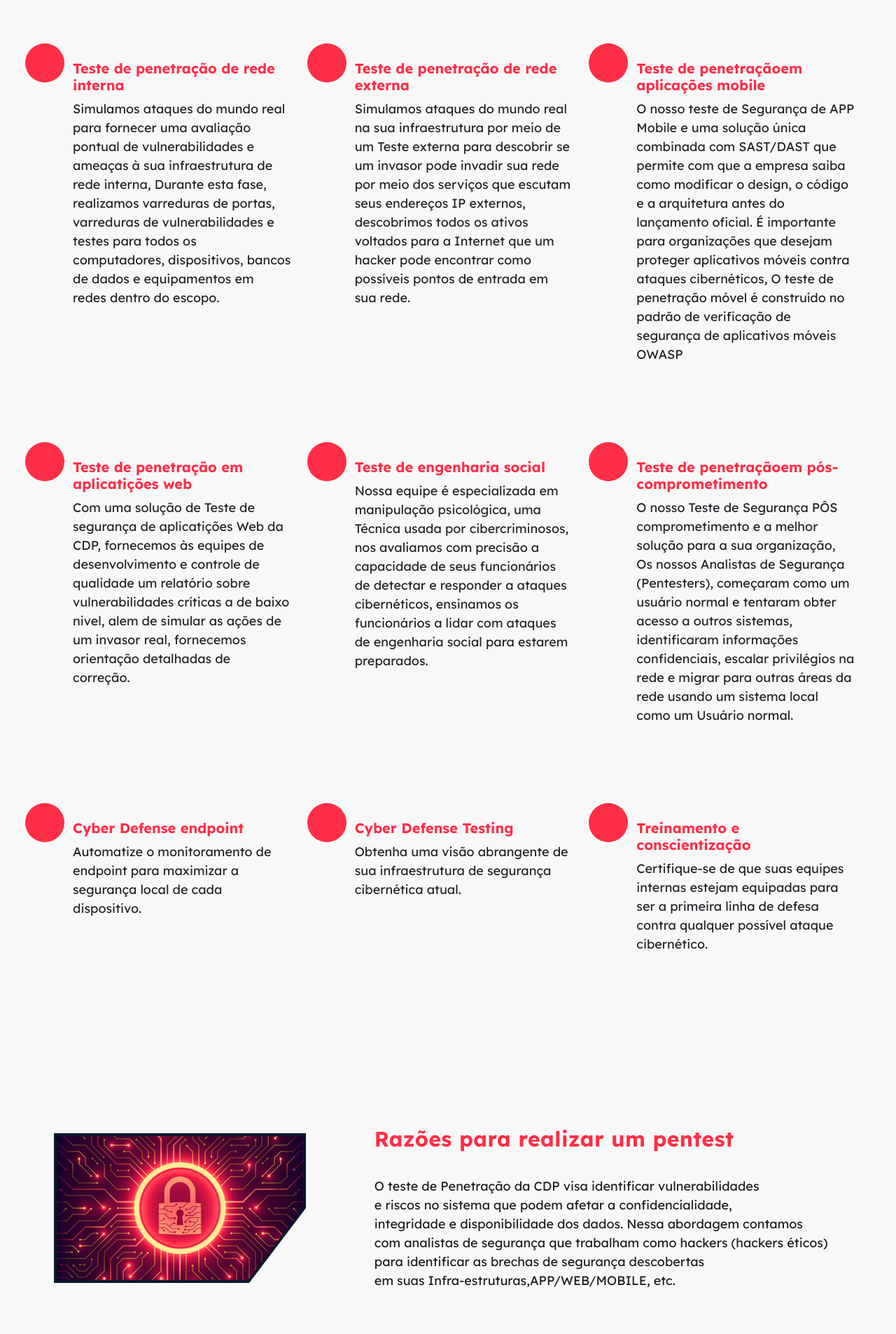
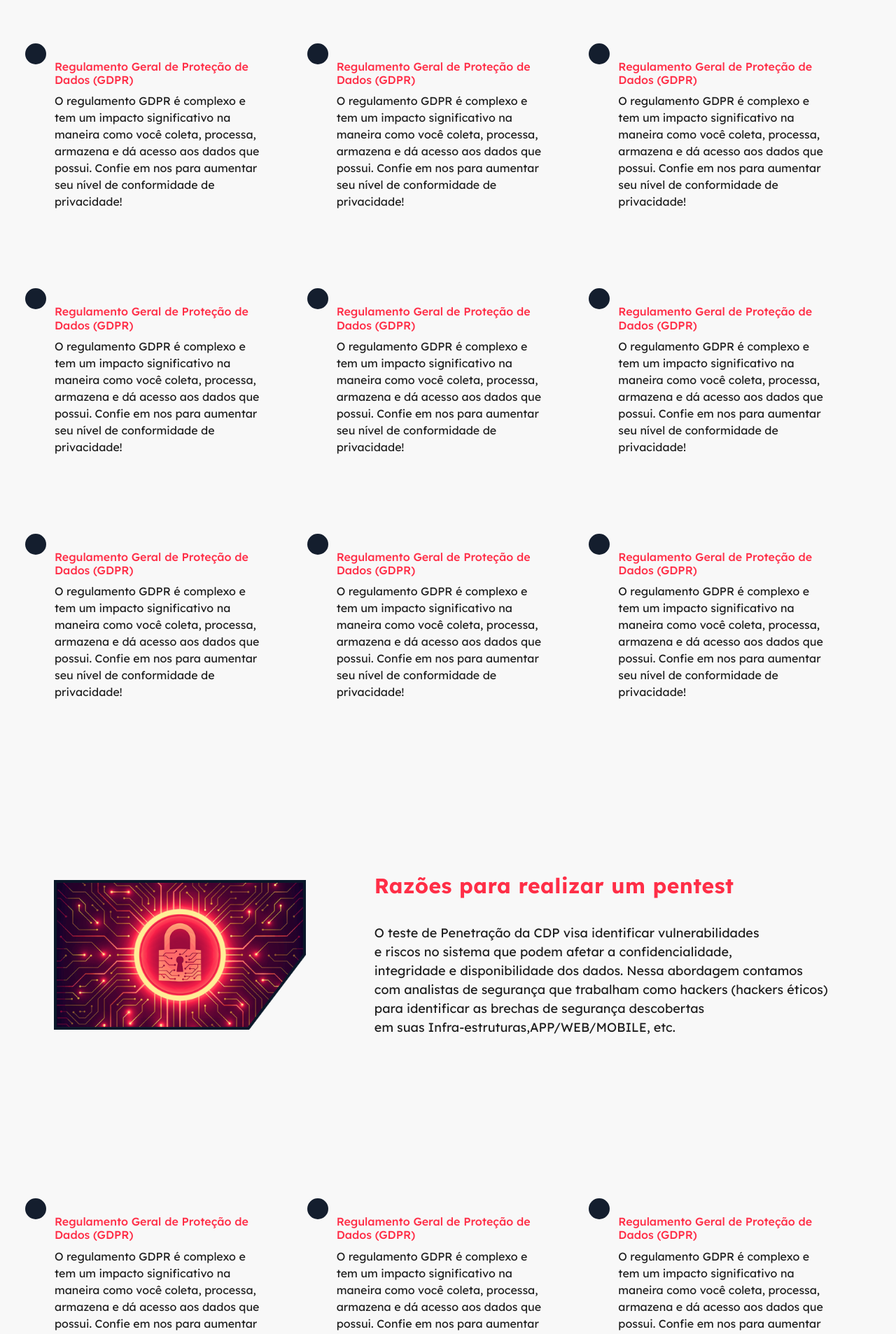
Before and after one commit to arlindo0x73/athsec, a Next.js app: page /mdr in a window 1280 px wide. Shown: the part 1300-3207 px from the top of the page at 70% size. Built offline with nearby package versions, Linux system fonts and the light colour scheme; a web font is replaced by a local one.

Commit message:
Atualizando ...

```diff
--- a/components/Footer/index.js
+++ b/components/Footer/index.js
@@ -59,7 +59,7 @@ const Footer = () => {
           <h4>CONECTE-NOS</h4>
 
           <div className={style.links}>
-            <Link href="">Contactos</Link>
+            <Link href="/contacts">Contactos</Link>
             <Link href="">Login</Link>
             <Link href="">Carreira</Link>
           </div>
--- a/pages/mdr.js
+++ b/pages/mdr.js
@@ -51,17 +51,16 @@ const index = () => {
           </div>
         </div>
 
+        <div className={styleMain.circleInfoContainer}>
           <div className="row p-5">
             <div className="col-md-4">
               <div className="row">
-              <div className="col-md-2" style={{ background: '#FF2E47', width: '3.5rem', height: '3.5rem', borderRadius: '100%' }}></div>
-              <div className="col-md-10 mt-4">
-                <h5 className={styleMain.titleRed}>Teste de penetração de rede interna</h5>
+                <div className={`col-md-2 ${styleMain.circle}`}></div>
+                <div className={`col-md-10 mt-4 ${styleMain.circleInfo}`}>
+                  <h2>Regulamento Geral de Proteção de Dados (GDPR)</h2>
                   <p>
-                  Simulamos ataques do mundo real para fornecer uma avaliação pontual de vulnerabilidades e
-                  ameaças à sua infraestrutura de rede interna, Durante esta fase, realizamos varreduras de portas,
-                  varreduras de vulnerabilidades e testes para todos os computadores, dispositivos, bancos de dados
-                  e equipamentos em redes dentro do escopo.
+                    O regulamento GDPR é complexo e tem um impacto significativo na maneira como você coleta, processa,
+                    armazena e dá acesso aos dados que possui. Confie em nos para aumentar seu nível de conformidade de privacidade!
                   </p>
                 </div>
               </div>
@@ -69,14 +68,12 @@ const index = () => {
 
             <div className="col-md-4">
               <div className="row">
-              <div className="col-md-2" style={{ background: '#FF2E47', width: '3.5rem', height: '3.5rem', borderRadius: '100%' }}></div>
-              <div className="col-md-10 mt-4">
-                <h5 className={styleMain.titleRed}>Teste de penetração de rede externa</h5>
+                <div className={`col-md-2 ${styleMain.circle}`}></div>
+                <div className={`col-md-10 mt-4 ${styleMain.circleInfo}`}>
+                  <h2>Regulamento Geral de Proteção de Dados (GDPR)</h2>
                   <p>
-                  Simulamos ataques do mundo real na sua infraestrutura por meio de um Teste
-                  externa para descobrir se um invasor pode invadir sua rede por meio dos serviços
-                  que escutam seus endereços IP externos, descobrimos todos os ativos voltados para a
-                  Internet que um hacker pode encontrar como possíveis pontos de entrada em sua rede.
+                    O regulamento GDPR é complexo e tem um impacto significativo na maneira como você coleta, processa,
+                    armazena e dá acesso aos dados que possui. Confie em nos para aumentar seu nível de conformidade de privacidade!
                   </p>
                 </div>
               </div>
@@ -84,15 +81,12 @@ const index = () => {
 
             <div className="col-md-4">
               <div className="row">
-              <div className="col-md-2" style={{ background: '#FF2E47', width: '3.5rem', height: '3.5rem', borderRadius: '100%' }}></div>
-              <div className="col-md-10 mt-4">
-                <h5 className={styleMain.titleRed}>Teste de penetraçãoem aplicações mobile</h5>
+                <div className={`col-md-2 ${styleMain.circle}`}></div>
+                <div className={`col-md-10 mt-4 ${styleMain.circleInfo}`}>
+                  <h2>Regulamento Geral de Proteção de Dados (GDPR)</h2>
                   <p>
-                  O nosso teste de Segurança de APP Mobile e uma solução única combinada
-                  com SAST/DAST que permite com que a empresa saiba como modificar o design,
-                  o código e a arquitetura antes do lançamento oficial. É importante para
-                  organizações que desejam proteger aplicativos móveis contra ataques cibernéticos,
-                  O teste de penetração móvel é construído no padrão de verificação de segurança de aplicativos móveis OWASP
+                    O regulamento GDPR é complexo e tem um impacto significativo na maneira como você coleta, processa,
+                    armazena e dá acesso aos dados que possui. Confie em nos para aumentar seu nível de conformidade de privacidade!
                   </p>
                 </div>
               </div>
@@ -102,13 +96,12 @@ const index = () => {
           <div className="row p-5">
             <div className="col-md-4">
               <div className="row">
-              <div className="col-md-2" style={{ background: '#FF2E47', width: '3.5rem', height: '3.5rem', borderRadius: '100%' }}></div>
-              <div className="col-md-10 mt-4">
-                <h5 className={styleMain.titleRed}>Teste de penetração em aplicatições web</h5>
+                <div className={`col-md-2 ${styleMain.circle}`}></div>
+                <div className={`col-md-10 mt-4 ${styleMain.circleInfo}`}>
+                  <h2>Regulamento Geral de Proteção de Dados (GDPR)</h2>
                   <p>
-                  Com uma solução de Teste de segurança de aplicatições Web da CDP, fornecemos às
-                  equipes de desenvolvimento e controle de qualidade um relatório sobre vulnerabilidades
-                  críticas a de baixo nivel, alem de simular as ações de um invasor real, fornecemos orientação detalhadas de correção.
+                    O regulamento GDPR é complexo e tem um impacto significativo na maneira como você coleta, processa,
+                    armazena e dá acesso aos dados que possui. Confie em nos para aumentar seu nível de conformidade de privacidade!
                   </p>
                 </div>
               </div>
@@ -116,14 +109,12 @@ const index = () => {
 
             <div className="col-md-4">
               <div className="row">
-              <div className="col-md-2" style={{ background: '#FF2E47', width: '3.5rem', height: '3.5rem', borderRadius: '100%' }}></div>
-              <div className="col-md-10 mt-4">
-                <h5 className={styleMain.titleRed}>Teste de engenharia social</h5>
+                <div className={`col-md-2 ${styleMain.circle}`}></div>
+                <div className={`col-md-10 mt-4 ${styleMain.circleInfo}`}>
+                  <h2>Regulamento Geral de Proteção de Dados (GDPR)</h2>
                   <p>
-                  Nossa equipe é especializada em manipulação psicológica, uma Técnica usada
-                  por cibercriminosos, nos avaliamos com precisão a capacidade de seus funcionários
-                  de detectar e responder a ataques cibernéticos,
-                  ensinamos os funcionários a lidar com ataques de engenharia social para estarem preparados.
+                    O regulamento GDPR é complexo e tem um impacto significativo na maneira como você coleta, processa,
+                    armazena e dá acesso aos dados que possui. Confie em nos para aumentar seu nível de conformidade de privacidade!
                   </p>
                 </div>
               </div>
@@ -131,14 +122,12 @@ const index = () => {
 
             <div className="col-md-4">
               <div className="row">
-              <div className="col-md-2" style={{ background: '#FF2E47', width: '3.5rem', height: '3.5rem', borderRadius: '100%' }}></div>
-              <div className="col-md-10 mt-4">
-                <h5 className={styleMain.titleRed}>Teste de penetraçãoem pós-comprometimento</h5>
+                <div className={`col-md-2 ${styleMain.circle}`}></div>
+                <div className={`col-md-10 mt-4 ${styleMain.circleInfo}`}>
+                  <h2>Regulamento Geral de Proteção de Dados (GDPR)</h2>
                   <p>
-                  O nosso Teste de Segurança PÔS comprometimento e a melhor solução para a sua organização,
-                  Os nossos Analistas de Segurança (Pentesters), começaram como um usuário normal e
-                  tentaram obter acesso a outros sistemas, identificaram informações confidenciais,
-                  escalar privilégios na rede e migrar para outras áreas da rede usando um sistema local como um Usuário normal.
+                    O regulamento GDPR é complexo e tem um impacto significativo na maneira como você coleta, processa,
+                    armazena e dá acesso aos dados que possui. Confie em nos para aumentar seu nível de conformidade de privacidade!
                   </p>
                 </div>
               </div>
@@ -148,11 +137,12 @@ const index = () => {
           <div className="row p-5">
             <div className="col-md-4">
               <div className="row">
-              <div className="col-md-2" style={{ background: '#FF2E47', width: '3.5rem', height: '3.5rem', borderRadius: '100%' }}></div>
-              <div className="col-md-10 mt-4">
-                <h5 className={styleMain.titleRed}>Cyber Defense endpoint</h5>
+                <div className={`col-md-2 ${styleMain.circle}`}></div>
+                <div className={`col-md-10 mt-4 ${styleMain.circleInfo}`}>
+                  <h2>Regulamento Geral de Proteção de Dados (GDPR)</h2>
                   <p>
-                  Automatize o monitoramento de endpoint para maximizar a segurança local de cada dispositivo.
+                    O regulamento GDPR é complexo e tem um impacto significativo na maneira como você coleta, processa,
+                    armazena e dá acesso aos dados que possui. Confie em nos para aumentar seu nível de conformidade de privacidade!
                   </p>
                 </div>
               </div>
@@ -160,11 +150,12 @@ const index = () => {
 
             <div className="col-md-4">
               <div className="row">
-              <div className="col-md-2" style={{ background: '#FF2E47', width: '3.5rem', height: '3.5rem', borderRadius: '100%' }}></div>
-              <div className="col-md-10 mt-4">
-                <h5 className={styleMain.titleRed}>Cyber Defense Testing</h5>
+                <div className={`col-md-2 ${styleMain.circle}`}></div>
+                <div className={`col-md-10 mt-4 ${styleMain.circleInfo}`}>
+                  <h2>Regulamento Geral de Proteção de Dados (GDPR)</h2>
                   <p>
-                  Obtenha uma visão abrangente de sua infraestrutura de segurança cibernética atual.
+                    O regulamento GDPR é complexo e tem um impacto significativo na maneira como você coleta, processa,
+                    armazena e dá acesso aos dados que possui. Confie em nos para aumentar seu nível de conformidade de privacidade!
                   </p>
                 </div>
               </div>
@@ -172,12 +163,14 @@ const index = () => {
 
             <div className="col-md-4">
               <div className="row">
-              <div className="col-md-2" style={{ background: '#FF2E47', width: '3.5rem', height: '3.5rem', borderRadius: '100%' }}></div>
-              <div className="col-md-10 mt-4">
-                <h5 className={styleMain.titleRed}>Treinamento e conscientização</h5>
+                <div className={`col-md-2 ${styleMain.circle}`}></div>
+                <div className={`col-md-10 mt-4 ${styleMain.circleInfo}`}>
+                  <h2>Regulamento Geral de Proteção de Dados (GDPR)</h2>
                   <p>
-                  Certifique-se de que suas equipes internas estejam equipadas para ser a primeira linha de defesa contra qualquer possível ataque cibernético.
+                    O regulamento GDPR é complexo e tem um impacto significativo na maneira como você coleta, processa,
+                    armazena e dá acesso aos dados que possui. Confie em nos para aumentar seu nível de conformidade de privacidade!
                   </p>
+                </div>
               </div>
             </div>
           </div>
@@ -202,15 +195,16 @@ const index = () => {
           </div>
         </div>
 
+        <div className={styleMain.circleInfoContainer}>
           <div className="row p-5">
             <div className="col-md-4">
               <div className="row">
-              <div className="col-md-2" style={{ background: '#141E2E', width: '3.5rem', height: '3.5rem', borderRadius: '100%' }}></div>
-              <div className="col-md-10 mt-4">
-                <h5 className="fw-bold">Descubra vulnerabilidades críticas em seu ambiente</h5>
+                <div className={`col-md-2 ${styleMain.circle}`}></div>
+                <div className={`col-md-10 mt-4 ${styleMain.circleInfo}`}>
+                  <h2>Regulamento Geral de Proteção de Dados (GDPR)</h2>
                   <p>
-                  Assim como uma avaliação de vulnerabilidade, um teste de penetração revela se uma organização é potencialmente
-                  vulnerável a ataques cibernéticos e fornece recomendações sobre como fortalecer sua postura de segurança.
+                    O regulamento GDPR é complexo e tem um impacto significativo na maneira como você coleta, processa,
+                    armazena e dá acesso aos dados que possui. Confie em nos para aumentar seu nível de conformidade de privacidade!
                   </p>
                 </div>
               </div>
@@ -218,12 +212,12 @@ const index = () => {
 
             <div className="col-md-4">
               <div className="row">
-              <div className="col-md-2" style={{ background: '#141E2E', width: '3.5rem', height: '3.5rem', borderRadius: '100%' }}></div>
-              <div className="col-md-10 mt-4">
-                <h5 className="fw-bold">Priorize e enfrente os riscos</h5>
+                <div className={`col-md-2 ${styleMain.circle}`}></div>
+                <div className={`col-md-10 mt-4 ${styleMain.circleInfo}`}>
+                  <h2>Regulamento Geral de Proteção de Dados (GDPR)</h2>
                   <p>
-                  Um teste de penetração bem executado fornece uma visão geral detalhada das vulnerabilidades exploráveis de sua organização e inclui
-                  recomendações acionáveis sobre como você pode otimizar seus níveis de proteção a curto, médio e longo prazo.
+                    O regulamento GDPR é complexo e tem um impacto significativo na maneira como você coleta, processa,
+                    armazena e dá acesso aos dados que possui. Confie em nos para aumentar seu nível de conformidade de privacidade!
                   </p>
                 </div>
               </div>
@@ -231,16 +225,14 @@ const index = () => {
 
             <div className="col-md-4">
               <div className="row">
-              <div className="col-md-2" style={{ background: '#141E2E', width: '3.5rem', height: '3.5rem', borderRadius: '100%' }}></div>
-              <div className="col-md-10 mt-4">
-                <h5 className="fw-bold">Atenda à conformidade com os padrões e regulamentos do setor</h5>
+                <div className={`col-md-2 ${styleMain.circle}`}></div>
+                <div className={`col-md-10 mt-4 ${styleMain.circleInfo}`}>
+                  <h2>Regulamento Geral de Proteção de Dados (GDPR)</h2>
                   <p>
-                  Se  a sua organização precisa cumprir determinados padrões e regulamentações do setor,
-                  um teste de penetração realizado regularmente é o primeiro passo para alcançar a conformidade.
-                  Estruturas de conformidade comuns incluem ISO 27001, NIST, Payment Card Industry Data
-                  Security Standard (PCI DSS), que exige testes de penetração anuais e contínuos
-                  (em caso de alterações no sistema ou Actualizações de Segurança).
+                    O regulamento GDPR é complexo e tem um impacto significativo na maneira como você coleta, processa,
+                    armazena e dá acesso aos dados que possui. Confie em nos para aumentar seu nível de conformidade de privacidade!
                   </p>
+                </div>
               </div>
             </div>
           </div>
--- a/pages/styles/main.css
+++ b/pages/styles/main.css
@@ -1,5 +1,6 @@
 body {
   overflow-x: hidden;
+  background: #f8f8f8;
 }
 
 @font-face {
--- a/pages/styles/services.module.css
+++ b/pages/styles/services.module.css
@@ -1,4 +1,3 @@
-
 .container {
   height: 100%;
   display: flex;
@@ -15,11 +14,6 @@
 
 .containerOther p {
   font-size: 18px;
-}
-
-.bannerMain {
-  width: 100%;
-  height: 100vh;
 }
 
 .row {
@@ -166,24 +160,35 @@
   font-size: 17px;
 }
 
-.circle {
-  width: 4rem;
-  height: 4rem;
-  border-radius: 100%;
-  flex: 0 0 auto;
-  width: 16.66666667%;
+.circleInfoContainer {
+  padding-right: 10rem;
+  padding-left: 10rem;
 }
 
-.circle-small {
-  width: 2rem;
-  height: 2rem;
-  border-radius: 100%;
+.circle {
+  width: 30px;
+  height: 30px;
+  border-radius: 25px;
+  background-color: #141E2E;
+}
+
+.circleInfo h2 {
+  color: #FF2E47;
+  font-size: 16px;
+  width: 300px;
+}
+
+.circleInfo p {
+  color: #1d1d1d;
+  font-size: 16px;
+  width: 300px;
 }
 
 .titleRed {
   font-weight: bold;
   color: #FF2E47;
 }
+
 
 @media (min-width: 300px) {
   .containerOther {
@@ -224,6 +229,11 @@
   .secondInfo {
     margin: 20px;
     font-size: 16px;
+  }
+
+  .circleInfoContainer {
+    padding-right: 0rem;
+    padding-left: 0rem;
   }
 }
 
@@ -267,6 +277,10 @@
     width: 500px;
   }
 
+  .rowContent {
+    width: 35rem;
+  }
+
   .rowContentTitle {
     margin: 20px;
     letter-spacing: 0.5px;
@@ -277,4 +291,13 @@
     margin: 20px;
     font-size: 18px;
   }
+
+  .secondHomeinfo {
+    font-size: 40px;
+  }
+
+  .circleInfoContainer {
+    padding-right: 10rem;
+    padding-left: 10rem;
+  }
 }
```
Also changed, not shown: pages/enterprise.js (+33 -29 lines), pages/home/home.module.css (+4 -10 lines), pages/security-testing.js (+51 -45 lines), pages/styles/others.module.css (+3 -7 lines). Lines whose indentation alone changed are shown as unchanged.
